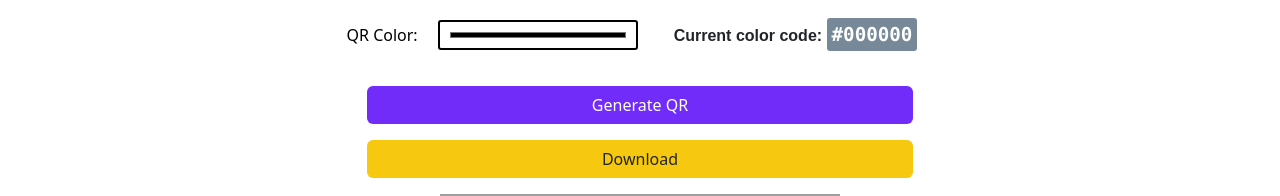
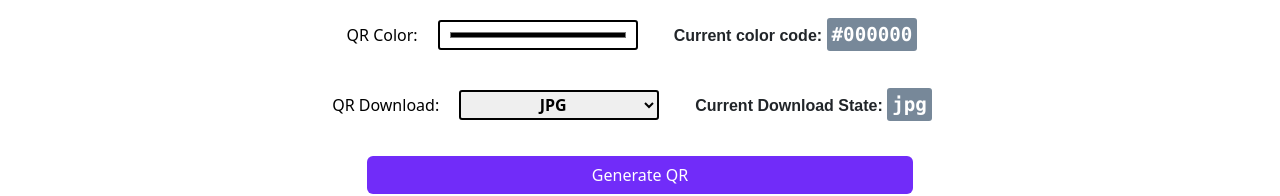
Before and after one commit to 1010varun/qr-convertor, a React (Create React App) app: page / in a window 1280 px wide. Shown: the part 346-542 px from the top of the page. Built offline with nearby package versions, Linux system fonts and the light colour scheme; grey boxes are pictures that could not be loaded.

Commit message:
Created Customized Format Downloadable QR

```diff
--- a/src/App.js
+++ b/src/App.js
@@ -13,6 +13,7 @@ import './style.css'
 const App = () => {
   const [mode, setMode] = useState('light'); //Whether darkmode is enabled or not
   const [selectedColor, setSelectedColor] = useState("#000000"); // Default color is black
+  const [selectedDownload, setSelectedDownload] = useState("#000000"); // Default color is black
   const darkTheme = localStorage.getItem("theme");
 
   // const setColor = () => {
@@ -22,6 +23,12 @@ const App = () => {
   //   colorCode.innerHTML = qrcolor;
   //   return qrcolor;
   // };
+
+  const handleDownloadChange = (e) => {
+    const qrdownload = e.target.value;
+    setSelectedDownload(qrdownload);
+    console.log("ho", selectedDownload, qrdownload);
+  };
 
   useEffect(() => {
     const darkTheme = localStorage.getItem("theme");
@@ -38,14 +45,42 @@ const App = () => {
     if (input) {
       setColor();
       input.addEventListener("input", setColor);
-    const qrcolor=input.value;
+      const qrcolor = input.value;
       console.log(qrcolor);
       function setColor() {
-      const qrcolor=input.value;
+        const qrcolor = input.value;
         // body.style.backgroundColor = input.value;
         colorCode.innerHTML = input.value;
         setSelectedColor(qrcolor);
-    }}
+      }
+    }
+
+
+    // Accessing DOM elements here after the component has mounted
+    // const body = document.querySelector("body");
+    const dinput = document.getElementById("downloadPicker");
+    const dCode = document.getElementById("dCode");
+
+    // Ensure that the input element is defined before attaching the event listener
+    if (dinput) {
+      setDownload();
+      dinput.addEventListener("dinput", setDownload);
+      const qrdownload = dinput.value;
+      console.log(qrdownload);
+      function setDownload() {
+        const qrdownload = dinput.value;
+        // body.style.backgroundColor = input.value;
+        dCode.innerHTML = dinput.value;
+        setSelectedDownload(qrdownload);
+        var c = 1;
+        console.log("ho", c++, selectedDownload, qrdownload)
+      }
+    }
+
+
+
+
+
   }, []); // eslint-disable-line react-hooks/exhaustive-deps
 
   const toggleMode = () => {
@@ -82,13 +117,13 @@ if (input) {
   }
   // const qr_color=setColor();
   var url = `https://api.qrserver.com/v1/create-qr-code/?size=150x150&data=${value}&color=${selectedColor.substring(1)}`
-  console.log("URL",url);
+  console.log("URL", url);
 
   const FileSaver = require('file-saver');
   console.log(FileSaver);
 
   const downimage = () => {
-    saveAs(url, "qr.jpg");
+    saveAs(url, "qr." + selectedDownload);
   }
 
   console.log(darkTheme);
@@ -104,11 +139,24 @@ if (input) {
           <InputBox placeHolder={"Enter Text to be Converted"} textFunction={handelText} charCount={charCount} textArea={text} mode={mode} limit={500} />
 
           <div className="colors" >
-            <label htmlFor="colorPicker" style={{color:mode==='light'?'black':'white'}}>QR Color:</label>
-            <input type="color"  defaultValue={"00000"} id="colorPicker"/>
+            <label htmlFor="colorPicker" style={{ color: mode === 'light' ? 'black' : 'white' }}>QR Color:</label>
+            <input type="color" defaultValue={"00000"} id="colorPicker" />
 
             <b>Current color code: <code id="colorCode"></code></b>
           </div>
+
+          <div className="colors" >
+
+            <label htmlFor="downloadPicker" style={{ color: mode === 'light' ? 'black' : 'white' }}>QR Download:</label>
+
+            <select name="cars" id="downloadPicker" onChange={handleDownloadChange}>
+              <option value="jpg" selected>JPG</option>
+              <option value="png">PNG</option>
+            </select>
+            <b>Current Download State: <code id="dCode">{selectedDownload}</code></b>
+
+          </div>
+
         </div>
         <div className="container-fluid">
           <ConvertButton functionPass={handelClick} />
--- a/src/style.css
+++ b/src/style.css
@@ -7,6 +7,19 @@ input[type="color"] {
     border: 2px solid #000;
     border-radius: 3px;
     margin: 20px;
+}
+
+select{
+    /* background-color: #fff; */
+    /* padding: 10px; */
+    width: 200px;
+    height: 30px;
+    cursor: pointer;
+    border: 2px solid #000;
+    border-radius: 3px;
+    margin: 20px;
+    text-align: center;
+    font-weight: bolder;
 }
 
 b {
```
Lines whose indentation alone changed are shown as unchanged.
